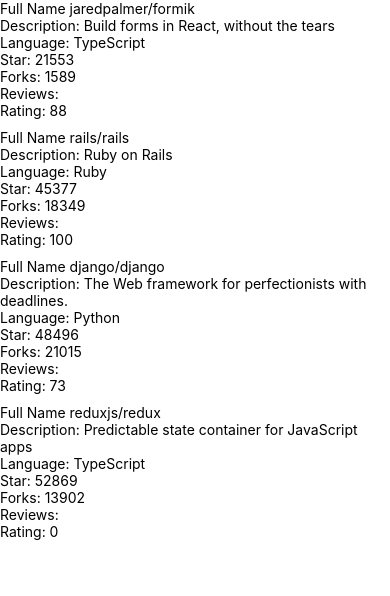
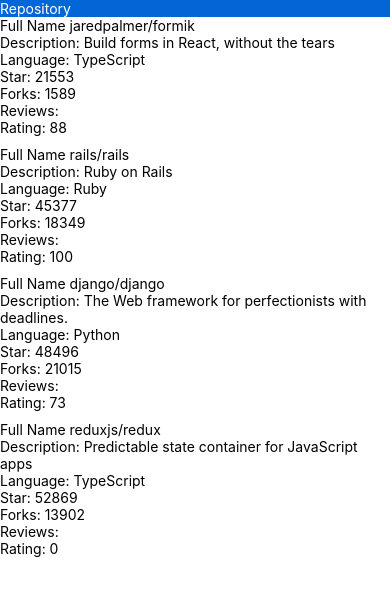
Before and after one commit to hanipman/rate-repository-app, a React Native app: screen / in a window 390 px wide. Shown: the top 596 px of the page. Built offline with nearby package versions, Linux system fonts and the light colour scheme.

Commit message:
10.4 done

```diff
--- /dev/null
+++ b/src/components/AppBar.jsx
@@ -0,0 +1,27 @@
+import React from 'react';
+import { View, StyleSheet } from 'react-native';
+import Constants from 'expo-constants';
+
+import AppBarTab from './AppBarTab';
+
+import theme from '../theme';
+
+const styles = StyleSheet.create({
+  container: {
+    display: 'flex',
+    flexDirection: 'row',
+    paddingTop: Constants.statusBarHeight,
+    color: theme.colors.textPrimary,
+    backgroundColor: theme.colors.primary,
+  },
+});
+
+const AppBar = () => {
+  return (
+    <View style={styles.container}>
+      <AppBarTab text={'Repository'} />
+    </View>
+  );
+};
+
+export default AppBar;
--- /dev/null
+++ b/src/components/AppBarTab.jsx
@@ -0,0 +1,14 @@
+import React from 'react';
+import { Pressable } from 'react-native';
+
+import Text from './Text';
+
+const AppBarTab = ({ text }) => {
+	return (
+		<Pressable>
+			<Text>{text}</Text>
+		</Pressable>
+	);
+};
+
+export default AppBarTab;
--- a/src/components/Main.jsx
+++ b/src/components/Main.jsx
@@ -1,12 +1,11 @@
 import React from 'react';
-import Constants from 'expo-constants';
-import { Text, StyleSheet, View } from 'react-native';
+import { StyleSheet, View } from 'react-native';
 
+import AppBar from './AppBar';
 import RepositoryList from './RepositoryList';
 
 const styles = StyleSheet.create({
   container: {
-    marginTop: Constants.statusBarHeight,
     flexGrow: 1,
     flexShrink: 1,
   },
@@ -15,6 +14,7 @@
 const Main = () => {
   return (
     <View style={styles.container}>
+      <AppBar />
       <RepositoryList />
     </View>
   );
--- a/src/components/RepositoryItem.jsx
+++ b/src/components/RepositoryItem.jsx
@@ -12,7 +12,7 @@
       <Text>Reviews: {item.reviewsCount}</Text>
       <Text>Rating: {item.ratingAverage}</Text>
     </View>
-  )
+  );
 };
 
 export default RepositoryItem;
--- /dev/null
+++ b/src/components/Text.jsx
@@ -0,0 +1,40 @@
+import React from 'react';
+import { Text as NativeText, StyleSheet } from 'react-native';
+
+import theme from '../theme';
+
+const styles = StyleSheet.create({
+  text: {
+    color: theme.colors.textPrimary,
+    fontSize: theme.fontSizes.body,
+    fontFamily: theme.fonts.main,
+    fontWeight: theme.fontWeights.normal,
+  },
+  colorTextSecondary: {
+    color: theme.colors.textSecondary,
+  },
+  colorPrimary: {
+    color: theme.colors.primary,
+  },
+  fontSizeSubheading: {
+    fontSize: theme.fontSizes.subheading,
+  },
+  fontWeightBold: {
+    fontWeight: theme.fontWeights.bold,
+  },
+});
+
+const Text = ({ color, fontSize, fontWeight, style, ...props }) => {
+  const textStyle = [
+    styles.text,
+    color === 'textSecondary' && styles.colorTextSecondary,
+    color === 'primary' && styles.colorPrimary,
+    fontSize === 'subheading' && styles.fontSizeSubheading,
+    fontWeight === 'bold' && styles.fontWeightBold,
+    style,
+  ];
+
+  return <NativeText style={textStyle} {...props} />;
+};
+
+export default Text;
--- /dev/null
+++ b/src/theme.js
@@ -0,0 +1,21 @@
+const theme = {
+  colors: {
+    textPrimary: '#ffffff',
+    textSecondary: '#586069',
+    primary: '#0366d6',
+    secondary: '#24292e'
+  },
+  fontSizes: {
+    body: 14,
+    subheading: 16,
+  },
+  fonts: {
+    main: 'System',
+  },
+  fontWeights: {
+    normal: '400',
+    bold: '700',
+  },
+};
+
+export default theme;
```
